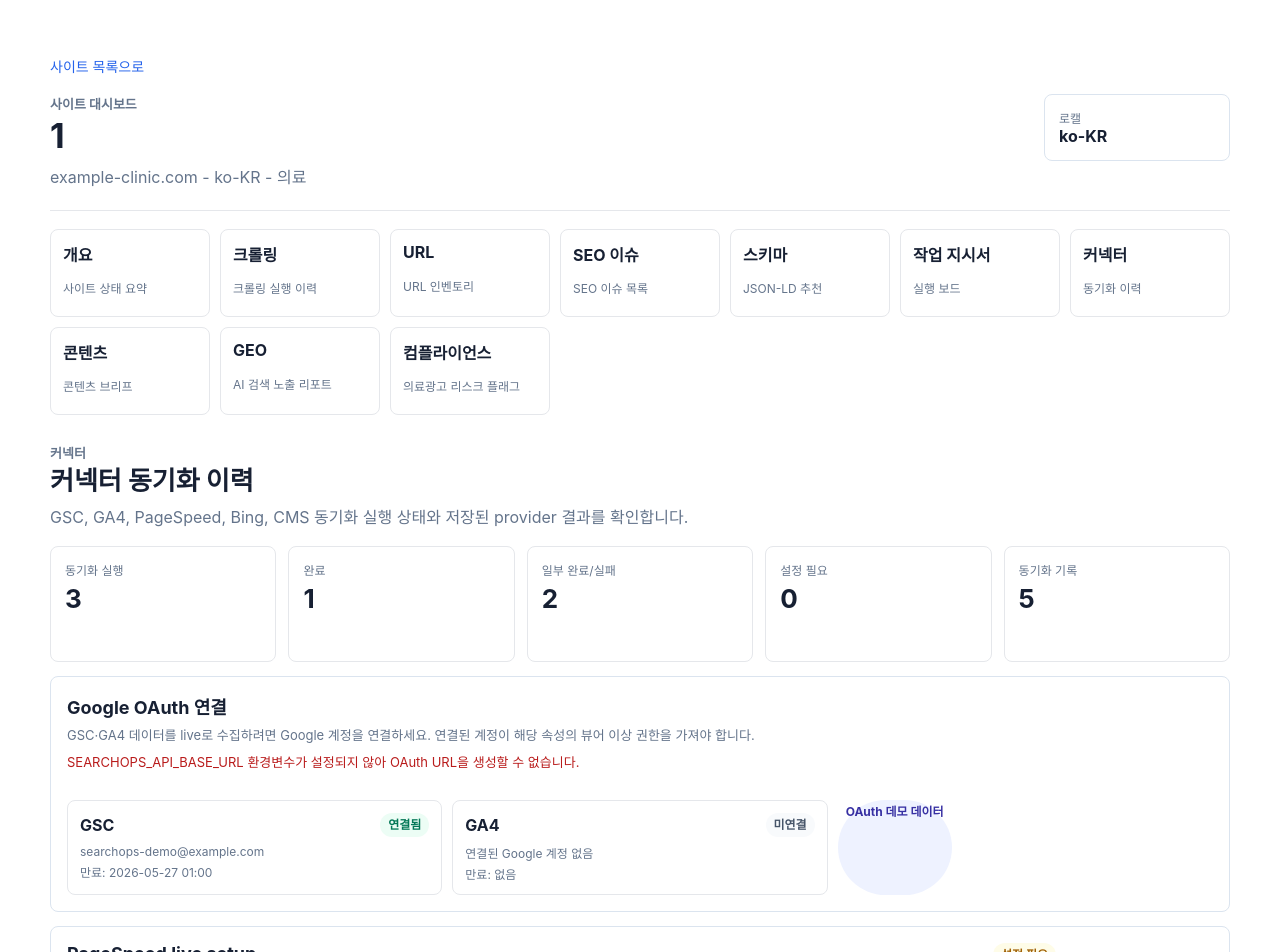
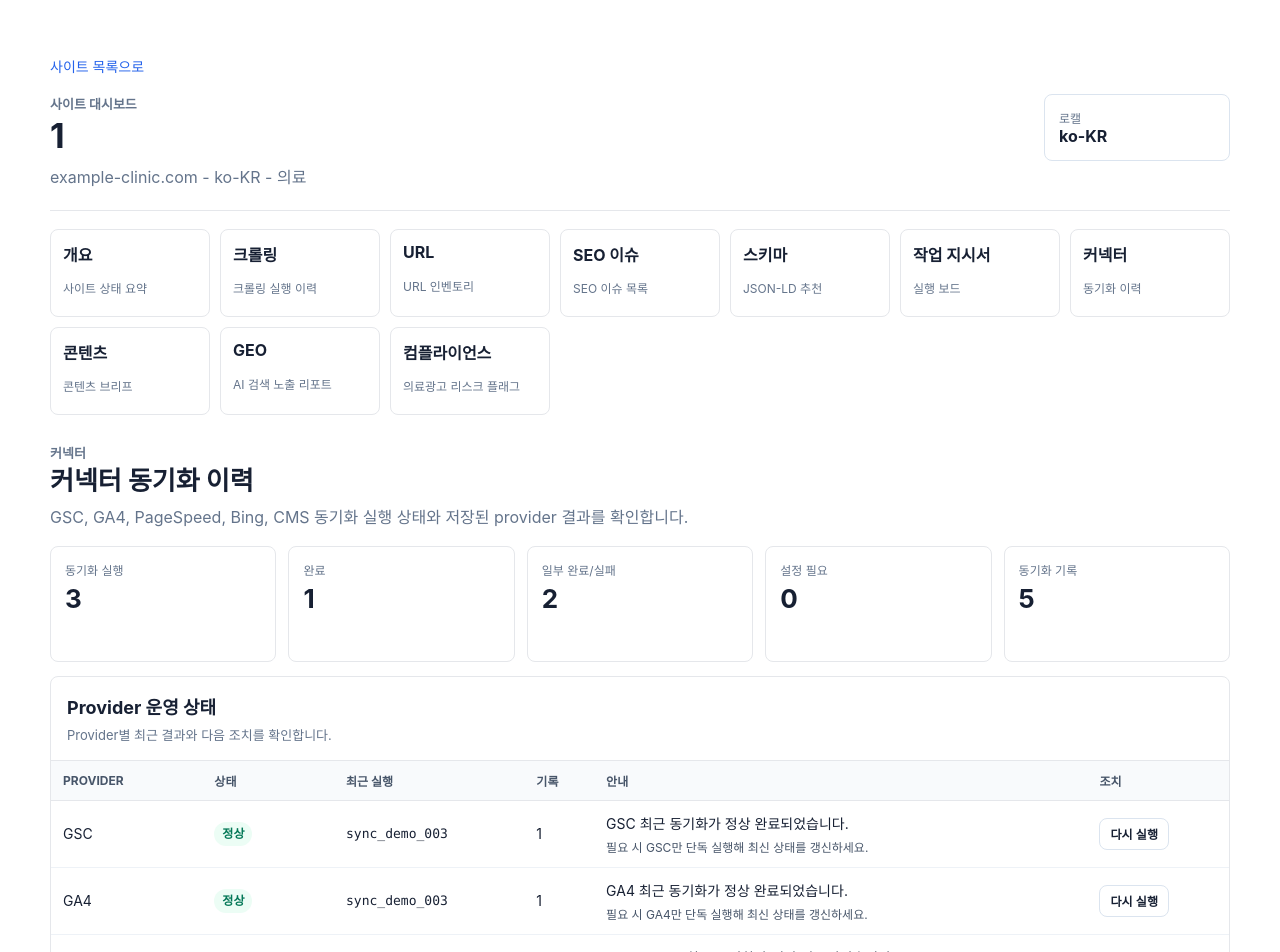
Before and after one commit to kionya/searchops-ai, a Next.js app in the folder apps/web/: page /sites/1/connectors in a window 1280 px wide. Shown: the top 952 px of the page. Built offline with nearby package versions, Linux system fonts and the light colour scheme.

Commit message:
feat: add connector operations guidance

```diff
--- a/apps/web/app/sites/[siteId]/connectors/page.tsx
+++ b/apps/web/app/sites/[siteId]/connectors/page.tsx
@@ -35,6 +35,7 @@ import {
   formatConnectorProvider,
   formatConnectorProviders,
   formatSyncDuration,
+  summarizeConnectorOperations,
   getConnectorSyncTriggerFeedback,
   getConnectorSyncResultTone,
   getConnectorSyncRunErrorMessage,
@@ -43,6 +44,8 @@ import {
   getConnectorSyncProviderErrorMessage,
   loadConnectorSyncHistory,
   summarizeConnectorSyncHistory,
+  type ConnectorOperationGuidance,
+  type ConnectorOperationTone,
   type ConnectorSyncResultTone,
   type ConnectorSyncRunTone
 } from "../../../../src/connector-sync-history";
@@ -71,6 +74,7 @@ export default async function ConnectorsPage({ params, searchParams }: Connector
   const summary = summarizeConnectorSyncHistory(history);
   const oauthStatuses = summarizeConnectorOAuthProviders(oauthData.credentials);
   const pageSpeedSetupCheck = getPageSpeedLiveSetupCheck(liveSetupData.report);
+  const operationGuidance = summarizeConnectorOperations(history);
   const allResults = Object.values(history.resultsByRunId).flat();
   const runsById = new Map(history.runs.map((run) => [run.id, run]));
   const triggerFeedback = getConnectorSyncTriggerFeedback(
@@ -92,6 +96,7 @@ export default async function ConnectorsPage({ params, searchParams }: Connector
         <MetricCard label="설정 필요" value={String(summary.setupRequiredResults)} />
         <MetricCard label="동기화 기록" value={String(summary.totalRecords)} />
       </div>
+      <ConnectorOperationsPanel operations={operationGuidance} siteId={siteId} />
       <GoogleOAuthPanel
         oauthErrorMessage={oauthData.errorMessage}
         oauthSource={oauthData.source}
@@ -252,6 +257,69 @@ export default async function ConnectorsPage({ params, searchParams }: Connector
           </table>
         </div>
       </section>
+    </section>
+  );
+}
+
+function ConnectorOperationsPanel({
+  operations,
+  siteId
+}: {
+  readonly operations: readonly ConnectorOperationGuidance[];
+  readonly siteId: string;
+}) {
+  const action = runConnectorSyncAction.bind(null, siteId);
+
+  return (
+    <section aria-label="Provider 운영 상태" style={tableSectionStyle}>
+      <header style={tableHeaderStyle}>
+        <div>
+          <h3 style={{ fontSize: 18, margin: 0 }}>Provider 운영 상태</h3>
+          <p style={{ ...mutedTextStyle, fontSize: 13, marginTop: 6 }}>
+            Provider별 최근 결과와 다음 조치를 확인합니다.
+          </p>
+        </div>
+      </header>
+      <div style={tableScrollStyle}>
+        <table style={{ ...tableStyle, minWidth: 920 }}>
+          <thead>
+            <tr>
+              <th style={thStyle}>Provider</th>
+              <th style={thStyle}>상태</th>
+              <th style={thStyle}>최근 실행</th>
+              <th style={thStyle}>기록</th>
+              <th style={thStyle}>안내</th>
+              <th style={thStyle}>조치</th>
+            </tr>
+          </thead>
+          <tbody>
+            {operations.map((item) => (
+              <tr key={item.provider}>
+                <td style={tdStyle}>{formatConnectorProvider(item.provider)}</td>
+                <td style={tdStyle}>
+                  <OperationStatusPill label={formatStatusLabel(item.status)} tone={item.tone} />
+                </td>
+                <td style={{ ...tdStyle, ...codeTextStyle }}>{item.latestRunId ?? "없음"}</td>
+                <td style={tdStyle}>{item.recordCount}</td>
+                <td style={tdStyle}>
+                  <span>{item.message}</span>
+                  <span style={{ color: "#475569", display: "block", fontSize: 12, marginTop: 5 }}>
+                    {item.nextAction}
+                  </span>
+                </td>
+                <td style={tdStyle}>
+                  <form action={action}>
+                    <input name="providers" type="hidden" value={item.provider} />
+                    <button style={quickProviderButtonStyle} type="submit">
+                      {item.retryLabel}
+                    </button>
+                  </form>
+                </td>
+              </tr>
+            ))}
+          </tbody>
+        </table>
+      </div>
     </section>
   );
 }
@@ -509,6 +577,25 @@ function LiveSetupStatusPill({
   return <span style={{ ...pillStyle, ...toneStyle }}>{label}</span>;
 }
 
+function OperationStatusPill({
+  label,
+  tone
+}: {
+  readonly label: string;
+  readonly tone: ConnectorOperationTone;
+}) {
+  const toneStyle = {
+    failed: { background: "#fef2f2", color: "#b91c1c" },
+    idle: { background: "#f8fafc", color: "#475569" },
+    ok: { background: "#ecfdf5", color: "#047857" },
+    partial: { background: "#fff7ed", color: "#c2410c" },
+    queued: { background: "#eef2ff", color: "#3730a3" },
+    setup: { background: "#fefce8", color: "#a16207" }
+  }[tone];
+
+  return <span style={{ ...pillStyle, ...toneStyle }}>{label}</span>;
+}
+
 function formatDateTime(isoDate: string | null) {
   if (isoDate === null) {
     return "대기 중";
--- a/apps/web/src/connector-sync-history.ts
+++ b/apps/web/src/connector-sync-history.ts
@@ -16,6 +16,8 @@ export type ConnectorSyncHistorySource = "api" | "fixture";
 export type ConnectorSyncTriggerStatus = "failed" | "fixture" | "queued";
 export type ConnectorSyncRunTone = "complete" | "failed" | "partial" | "queued";
 export type ConnectorSyncResultTone = "failed" | "ok" | "partial" | "setup";
+export type ConnectorOperationStatus = ConnectorSyncResult["status"] | "not_run" | "queued";
+export type ConnectorOperationTone = ConnectorSyncResultTone | "idle" | "queued";
 
 export const connectorProviderOptions = ["gsc", "ga4", "pagespeed", "bing", "cms"] as const satisfies readonly ConnectorProvider[];
 
@@ -50,6 +52,23 @@ export interface ConnectorSyncTriggerResult {
 export interface ConnectorSyncTriggerFeedback {
   readonly message: string;
   readonly tone: "info" | "success" | "warning";
+}
+
+export interface ConnectorProviderErrorGuidance {
+  readonly code: string | null;
+  readonly message: string;
+  readonly nextAction: string | null;
+}
+
+export interface ConnectorOperationGuidance {
+  readonly latestRunId: string | null;
+  readonly message: string;
+  readonly nextAction: string;
+  readonly provider: ConnectorProvider;
+  readonly recordCount: number;
+  readonly retryLabel: string;
+  readonly status: ConnectorOperationStatus;
+  readonly tone: ConnectorOperationTone;
 }
 
 const connectorSyncHistoryFetchTimeoutMs = 4_000;
@@ -508,6 +527,101 @@ export function getConnectorSyncResultTone(status: string): ConnectorSyncResultT
   return "failed";
 }
 
+export function getConnectorOperationTone(status: ConnectorOperationStatus): ConnectorOperationTone {
+  if (status === "not_run") {
+    return "idle";
+  }
+
+  if (status === "queued") {
+    return "queued";
+  }
+
+  return getConnectorSyncResultTone(status);
+}
+
+export function summarizeConnectorOperations(
+  history: ConnectorSyncHistoryData,
+): ConnectorOperationGuidance[] {
+  return connectorProviderOptions.map((provider) => {
+    const latest = findLatestConnectorProviderState(history, provider);
+    const guidance = getConnectorSyncProviderErrorGuidance(latest.run, provider);
+    const status = latest.result?.status ?? (latest.run ? "queued" : "not_run");
+
+    return {
+      latestRunId: latest.run?.id ?? null,
+      message: guidance?.message ?? getDefaultConnectorOperationMessage(provider, status),
+      nextAction: guidance?.nextAction ?? getDefaultConnectorOperationNextAction(provider, status),
+      provider,
+      recordCount: latest.result?.recordCount ?? 0,
+      retryLabel: status === "ok" ? "다시 실행" : "단독 실행",
+      status,
+      tone: getConnectorOperationTone(status)
+    };
+  });
+}
+
+function findLatestConnectorProviderState(
+  history: ConnectorSyncHistoryData,
+  provider: ConnectorProvider,
+) {
+  for (const run of history.runs) {
+    const result = history.resultsByRunId[run.id]?.find((item) => item.provider === provider);
+    if (result) {
+      return { result, run };
+    }
+
+    if (run.providers.includes(provider) && (run.status === "queued" || run.status === "running")) {
+      return { result: null, run };
+    }
+  }
+
+  return { result: null, run: null };
+}
+
+function getDefaultConnectorOperationMessage(
+  provider: ConnectorProvider,
+  status: ConnectorOperationStatus,
+) {
+  const providerName = formatConnectorProvider(provider);
+
+  switch (status) {
+    case "ok":
+      return `${providerName} 최근 동기화가 정상 완료되었습니다.`;
+    case "partial":
+      return `${providerName} 최근 동기화가 일부 완료 상태입니다.`;
+    case "setup_required":
+      return `${providerName} live 설정 보완이 필요합니다.`;
+    case "failed":
+      return `${providerName} 최근 동기화가 실패했습니다.`;
+    case "queued":
+      return `${providerName} 동기화가 대기열에 있습니다.`;
+    case "not_run":
+      return `${providerName} 동기화 이력이 아직 없습니다.`;
+  }
+}
+
+function getDefaultConnectorOperationNextAction(
+  provider: ConnectorProvider,
+  status: ConnectorOperationStatus,
+) {
+  const providerName = formatConnectorProvider(provider);
+
+  switch (status) {
+    case "ok":
+      return `필요 시 ${providerName}만 단독 실행해 최신 상태를 갱신하세요.`;
+    case "partial":
+      return `${providerName} 결과 상세를 확인한 뒤 ${providerName}만 다시 실행하세요.`;
+    case "setup_required":
+      return `표시된 설정 항목을 보완한 뒤 ${providerName}만 다시 실행하세요.`;
+    case "failed":
+      return `${providerName} provider 오류 메시지를 확인하고 ${providerName}만 다시 실행하세요.`;
+    case "queued":
+      return "worker가 실행 중인지 확인하고 완료될 때까지 기다리세요.";
+    case "not_run":
+      return `${providerName}만 실행해 provider별 상태를 확인하세요.`;
+  }
+}
+
 export function getConnectorSyncRunErrorMessage(run: ConnectorSyncRun): string | null {
   if (run.summary === null) {
     return null;
@@ -528,32 +642,41 @@ export function getConnectorSyncRunProviderErrorMessages(run: ConnectorSyncRun):
     return [];
   }
 
-  const summary = run.summary as Record<string, unknown>;
-  const providerErrors = summary.providerErrors;
-  if (!providerErrors || typeof providerErrors !== "object" || Array.isArray(providerErrors)) {
+  const providerErrors = getConnectorSyncProviderErrors(run);
+  if (providerErrors === null) {
     return [];
   }
 
   return Object.entries(providerErrors)
-    .map(([provider, error]) => {
-      if (!error || typeof error !== "object" || Array.isArray(error)) {
-        return null;
-      }
+    .map(([provider, error]) => formatConnectorProviderGuidanceMessage(provider, readUnknownConnectorProviderError(error)))
+    .filter((message): message is string => message !== null);
+}
 
-      const message = formatConnectorProviderErrorMessage(error as Record<string, unknown>);
-      if (message === null) {
-        return null;
-      }
+export function getConnectorSyncProviderErrorGuidance(
+  run: ConnectorSyncRun | null | undefined,
+  provider: ConnectorProvider,
+): ConnectorProviderErrorGuidance | null {
+  const providerErrors = getConnectorSyncProviderErrors(run);
+  if (providerErrors === null) {
+    return null;
+  }
 
-      return `${formatConnectorProvider(provider as ConnectorProvider)}: ${message}`;
-    })
-    .filter((message): message is string => message !== null);
+  const error = providerErrors[provider];
+  if (!error || typeof error !== "object" || Array.isArray(error)) {
+    return null;
+  }
+
+  return readConnectorProviderErrorGuidance(error as Record<string, unknown>);
 }
 
 export function getConnectorSyncProviderErrorMessage(
   run: ConnectorSyncRun | undefined,
   provider: ConnectorProvider,
 ): string | null {
+  return formatConnectorProviderErrorMessage(getConnectorSyncProviderErrorGuidance(run, provider));
+}
+
+function getConnectorSyncProviderErrors(run: ConnectorSyncRun | null | undefined) {
   if (!run || run.summary === null) {
     return null;
   }
@@ -564,15 +687,19 @@ export function getConnectorSyncProviderErrorMessage(
     return null;
   }
 
-  const error = (providerErrors as Record<string, unknown>)[provider];
+  return providerErrors as Record<string, unknown>;
+}
+
+function readUnknownConnectorProviderError(error: unknown) {
   if (!error || typeof error !== "object" || Array.isArray(error)) {
     return null;
   }
 
-  return formatConnectorProviderErrorMessage(error as Record<string, unknown>);
+  return readConnectorProviderErrorGuidance(error as Record<string, unknown>);
 }
 
-function formatConnectorProviderErrorMessage(error: Record<string, unknown>) {
+function readConnectorProviderErrorGuidance(error: Record<string, unknown>) {
+  const code = error.code;
   const operatorMessage = error.operatorMessage;
   const message = error.message;
   const nextAction = error.nextAction;
@@ -587,11 +714,31 @@ function formatConnectorProviderErrorMessage(error: Record<string, unknown>) {
     return null;
   }
 
-  if (typeof nextAction === "string" && nextAction.length > 0) {
-    return `${primary} 조치: ${nextAction}`;
+  return {
+    code: typeof code === "string" && code.length > 0 ? code : null,
+    message: primary,
+    nextAction: typeof nextAction === "string" && nextAction.length > 0 ? nextAction : null
+  };
+}
+
+function formatConnectorProviderGuidanceMessage(
+  provider: string,
+  guidance: ConnectorProviderErrorGuidance | null,
+) {
+  const message = formatConnectorProviderErrorMessage(guidance);
+  if (message === null) {
+    return null;
   }
 
-  return primary;
+  return `${formatConnectorProvider(provider as ConnectorProvider)}: ${message}`;
+}
+
+function formatConnectorProviderErrorMessage(guidance: ConnectorProviderErrorGuidance | null) {
+  if (guidance === null) {
+    return null;
+  }
+
+  return guidance.nextAction ? `${guidance.message} 조치: ${guidance.nextAction}` : guidance.message;
 }
 
 export function formatConnectorProvider(provider: ConnectorProvider) {
--- a/apps/web/src/korean-labels.ts
+++ b/apps/web/src/korean-labels.ts
@@ -22,6 +22,7 @@ const statusLabels: Record<string, string> = {
   needs_work: "개선 필요",
   none: "없음",
   not_ready: "준비 부족",
+  not_run: "미실행",
   not_resolved: "미해결",
   not_visible: "미노출",
   ok: "정상",
```
Also changed, not shown: 3 other files (tests, documents, lock files or other folders).
